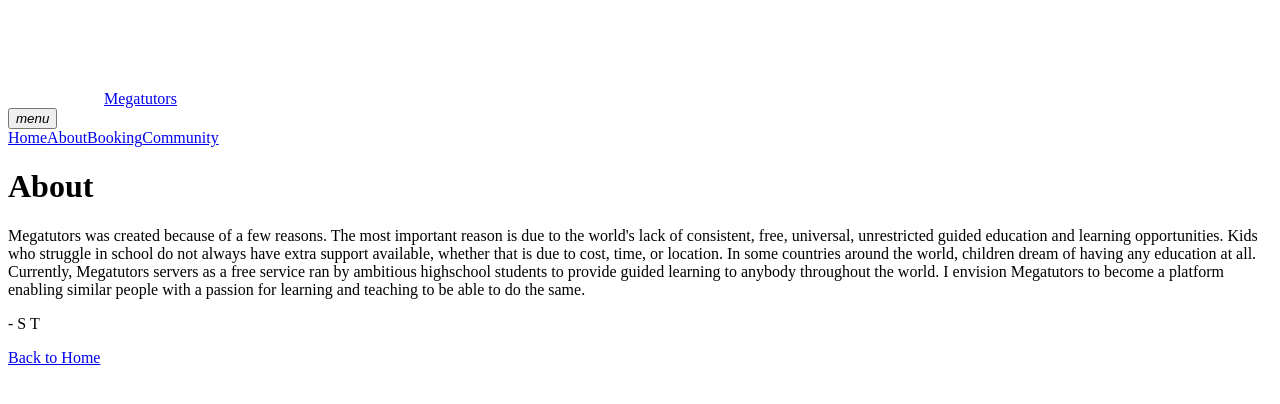
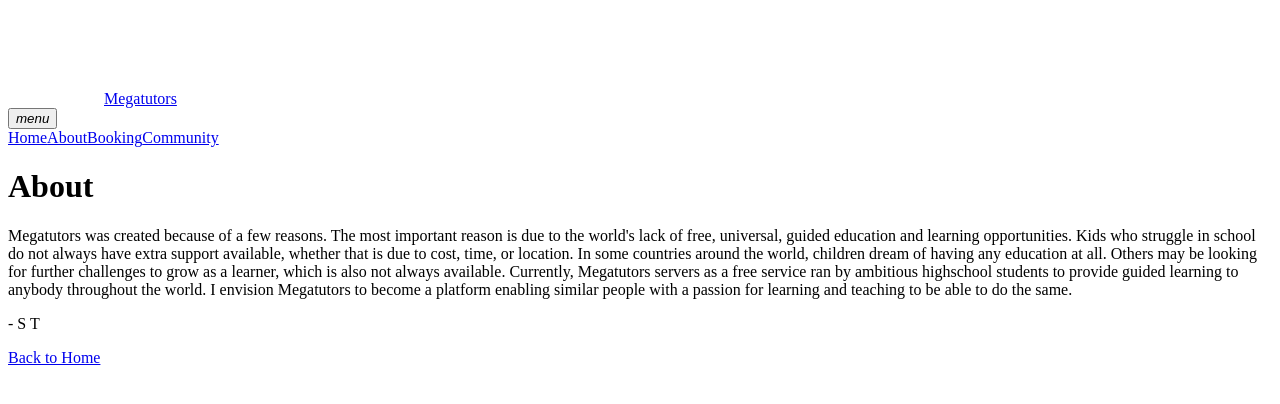
Before and after one commit to 05st/tutorsite, a Next.js app: page /about in a window 1280 px wide. Shown: the top 404 px of the page. Built offline with nearby package versions, Linux system fonts and the light colour scheme.

Commit message:
Improve about message

```diff
--- a/pages/about.js
+++ b/pages/about.js
@@ -12,7 +12,15 @@ export default function About() {
       <div className="relative top-24 flex flex-col p-6 items-center">
         <div className="w-full md:w-1/2 flex flex-col space-y-2">
           <h1 className="text-4xl font-bold text-center">About</h1>
-          <p><span className="pl-8">Megatutors</span> was created because of a few reasons. The most important reason is due to the world's lack of consistent, free, universal, unrestricted guided education and learning opportunities. Kids who struggle in school do not always have extra support available, whether that is due to cost, time, or location. In some countries around the world, children dream of having any education at all. Currently, Megatutors servers as a free service ran by ambitious highschool students to provide guided learning to anybody throughout the world. I envision Megatutors to become a platform enabling similar people with a passion for learning and teaching to be able to do the same.</p>
+          <p>
+            <span className="pl-8">Megatutors</span> was created because of a few reasons.
+            The most important reason is due to the world's lack of free, universal, guided education and learning opportunities.
+            Kids who struggle in school do not always have extra support available, whether that is due to cost, time, or location.
+            In some countries around the world, children dream of having any education at all.
+            Others may be looking for further challenges to grow as a learner, which is also not always available.
+            Currently, Megatutors servers as a free service ran by ambitious highschool students to provide guided learning to anybody throughout the world.
+            I envision Megatutors to become a platform enabling similar people with a passion for learning and teaching to be able to do the same.
+          </p>
           <p className="font-bold">- S T</p>
         </div>
         <Link href="/">
```
